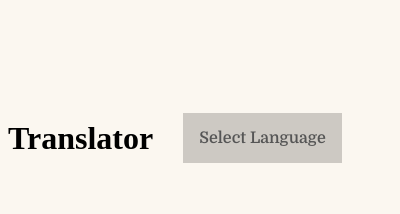
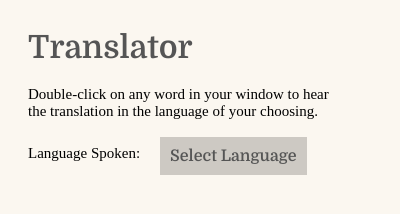
Before and after one commit to yuyenchu/hackthon2020, a browser extension: page extension/popup.html in a window 400 px wide. Drawn offline with Linux system fonts and the light colour scheme.

Commit message:
updated extension ui

```diff
--- a/extension/popup.html
+++ b/extension/popup.html
@@ -12,7 +12,9 @@
   </head>
   <body>
     <h1>Translator</h1>
-
+    <p>Double-click on any word in your window to hear the translation in the language of your choosing.</p>
+    <div class="language">
+      <p>Language Spoken: </p>
       <div class="dropdown">
         <button class="dropbtn">Select Language</button>
         <div class="dropdown-content">
@@ -21,6 +23,7 @@
           <button>Spanish</button>
         </div>
       </div>
+    </div>
     <script src="popup.js"></script>
   </body>
 </html>
--- a/extension/styles.css
+++ b/extension/styles.css
@@ -3,18 +3,35 @@ body {
   height: 260px;
   background-color: #FBF7F0;
   display: flex;
-  flex-direction: row;
-  align-items: center;
+  flex-direction: column;
+}
+
+h1 {
+  font-family: "Domine", serif;
+  color: #555555;
+  margin-left: 20px;
+  margin-bottom: 10px;
+}
+
+p {
+  margin-top: 10px;
+  margin-left: 20px;
+  margin-right: 20px;
+  font-size: 15px;
 }
 
 .dropbtn {
   background-color: #CDC9C3;
   color: #555555;
   font-family: "Domine", serif;
-  padding: 16px;
+  padding: 10px;
   font-size: 16px;
   border: none;
-  margin-left: 30px;
+}
+
+.language {
+  display: flex;
+  align-items: center;
 }
 
 .dropdown {
@@ -26,25 +43,25 @@ body {
   display: none;
   position: absolute;
   background-color: #f1f1f1;
-  min-width: 160px;
+  min-width: 146px;
   box-shadow: 0px 8px 16px 0px rgba(0,0,0,0.2);
   z-index: 1;
   margin-bottom: 10px;
 }
 
 .dropdown-content button {
-  background-color: #D9E4DD;
+  background-color: #e9e7e7;
   color: #555555;
   font-family: 'Roboto', sans-serif;
-  padding: 12px 16px;
+  padding: 12px 10px;
   text-decoration: none;
   display: block;
-  width: 160px;
-  margin-left: 30px;
+  width: 146px;
+  border: 0px;
 }
 
 .dropdown-content button:hover {
-  background-color: #ddd;
+  background-color: #c7c5c5;
 }
 
 .dropdown:hover .dropdown-content {
@@ -52,5 +69,5 @@ body {
 }
 
 .dropdown:hover .dropbtn {
-  background-color: #3e8e41;
+  background-color: #a3a1a1;
 }
```
Lines whose indentation alone changed are shown as unchanged.
